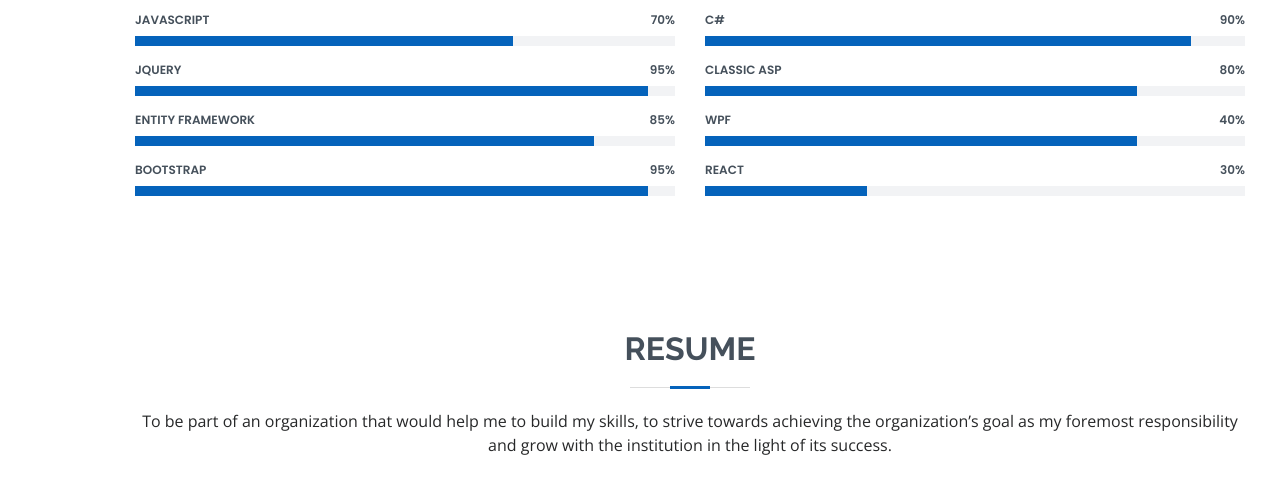
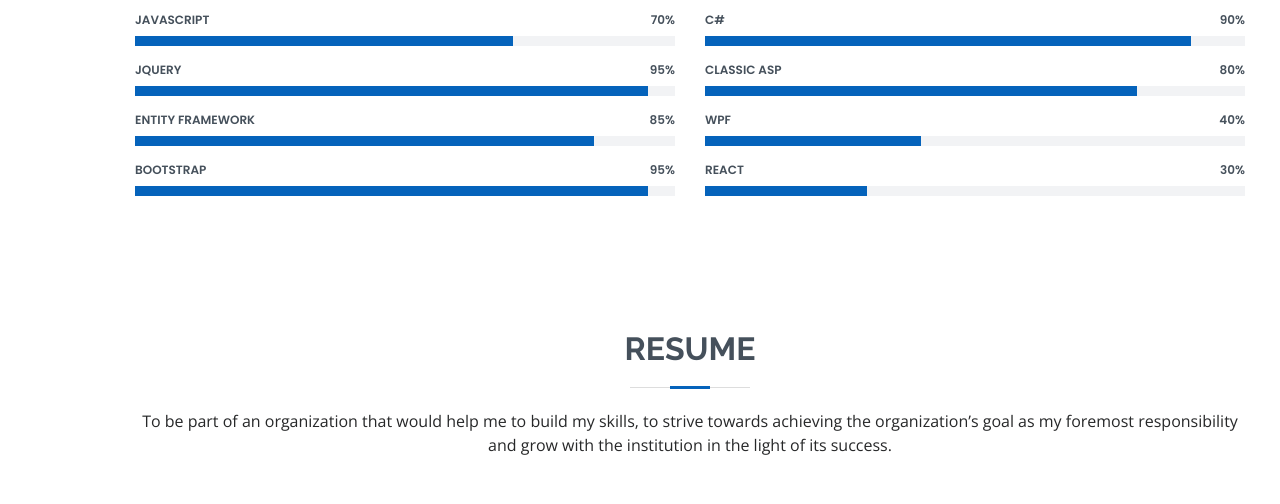
Before and after one commit to arunma05/arunma, a plain HTML site: page index.html in a window 1280 px wide. Shown: the part 1680-2184 px from the top of the page. Drawn offline with nearby package versions, Linux system fonts and the light colour scheme.

Commit message:
Update index.html

```diff
--- a/index.html
+++ b/index.html
@@ -267,7 +267,7 @@
           <div class="progress">
             <span class="skill">WPF <i class="val">40%</i></span>
             <div class="progress-bar-wrap">
-              <div class="progress-bar" role="progressbar" aria-valuenow="80" aria-valuemin="0" aria-valuemax="100"></div>
+              <div class="progress-bar" role="progressbar" aria-valuenow="40" aria-valuemin="0" aria-valuemax="100"></div>
             </div>
           </div>
 
```
